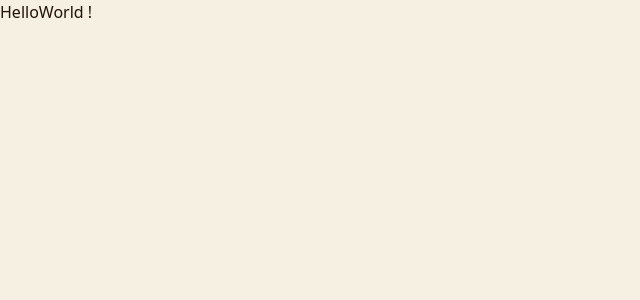
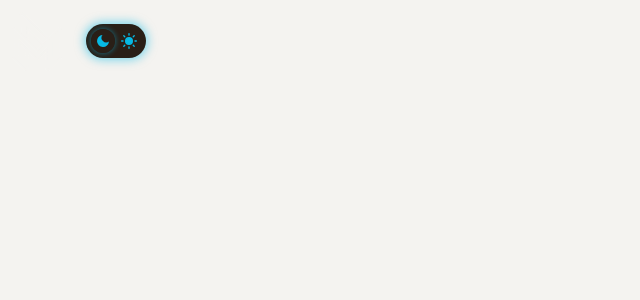
Before and after one commit to flojing/portfolio, a React (Vite) app: page / in a window 1280 px wide. Shown: the top 300 px of the page, without its empty margins (0-640 px from the left). Built offline with nearby package versions, Linux system fonts and the light colour scheme.

Commit message:
create toggle component

```diff
--- a/package.json
+++ b/package.json
@@ -4,7 +4,7 @@
   "version": "0.0.0",
   "type": "module",
   "scripts": {
-    "dev": "vite",
+    "dev": "vite --host",
     "build": "tsc -b && vite build",
     "check": "biome check src",
     "check:fix": "biome check --write src",
--- /dev/null
+++ b/src/components/CustomToggle.tsx
@@ -0,0 +1,86 @@
+import { useState } from "react";
+import "../styles/CustomToggle.css";
+
+// Icônes SVG inline
+const SunIcon = () => (
+  <svg
+    xmlns="http://www.w3.org/2000/svg"
+    width="16"
+    height="16"
+    viewBox="0 0 24 24"
+    fill="#07BAE5"
+    stroke="#07BAE5"
+    strokeWidth="2"
+    strokeLinecap="round"
+    strokeLinejoin="round"
+    aria-hidden="true"
+    role="img"
+  >
+    <circle cx="12" cy="12" r="5" />
+    <line x1="12" y1="1" x2="12" y2="3" />
+    <line x1="12" y1="21" x2="12" y2="23" />
+    <line x1="4.22" y1="4.22" x2="5.64" y2="5.64" />
+    <line x1="18.36" y1="18.36" x2="19.78" y2="19.78" />
+    <line x1="1" y1="12" x2="3" y2="12" />
+    <line x1="21" y1="12" x2="23" y2="12" />
+    <line x1="4.22" y1="19.78" x2="5.64" y2="18.36" />
+    <line x1="18.36" y1="5.64" x2="19.78" y2="4.22" />
+  </svg>
+);
+
+const MoonIcon = () => (
+  <svg
+    xmlns="http://www.w3.org/2000/svg"
+    width="16"
+    height="16"
+    viewBox="0 0 24 24"
+    fill="#07BAE5"
+    stroke="none"
+    strokeWidth="2"
+    strokeLinecap="round"
+    strokeLinejoin="round"
+    aria-hidden="true"
+    role="img"
+  >
+    <path d="M21 12.79A9 9 0 1 1 11.21 3 7 7 0 0 0 21 12.79z" />
+  </svg>
+);
+
+interface CustomToggleProps {
+  onChange?: (checked: boolean) => void;
+  initialState?: boolean;
+}
+
+export default function CustomToggle({
+  onChange = () => {},
+  initialState = false,
+}: CustomToggleProps) {
+  const [isChecked, setIsChecked] = useState(initialState);
+
+  const handleToggle = () => {
+    const newState = !isChecked;
+    setIsChecked(newState);
+    onChange(newState);
+  };
+
+  return (
+    <div
+      className={`custom-toggle ${isChecked ? "checked" : ""}`}
+      onClick={handleToggle}
+      onKeyDown={handleToggle}
+      role="switch"
+      aria-checked={isChecked}
+      tabIndex={0}
+    >
+      <div className="toggle-track">
+        <div className="moon-icon">
+          <MoonIcon />
+        </div>
+        <div className="toggle-handle"> </div>
+        <div className="sun-icon">
+          <SunIcon />
+        </div>
+      </div>
+    </div>
+  );
+}
--- a/src/components/NavBar.tsx
+++ b/src/components/NavBar.tsx
@@ -1,3 +1,14 @@
+import "../styles/NavBar.css";
+import FloLogo from "../assets/logosvg.svg";
+import CustomToggle from "./CustomToggle";
+
 export default function NavBar() {
-  return <div>HelloWorld !</div>;
+  return (
+    <div className="navbar-container">
+      <div className="navbar-left-container">
+        <img className="navbar-logo" src={FloLogo} alt="Logo" />
+        <CustomToggle onChange={(checked) => console.log(checked)} />
+      </div>
+    </div>
+  );
 }
--- a/src/index.css
+++ b/src/index.css
@@ -4,17 +4,16 @@
   font-weight: 400;
 
   /* Définition des couleurs */
-  --color-chocolate: #221109;
-  --color-cream: #f5f0e1;
-  --color-blue: #4a6d8c;
+  --color-chocolate: #291F17;
+  --color-cream: #F4F3F0;
+  --color-blue: #07BAE5;
   --color-dark-blue: #2c4053;
 
   /* Thème sombre par défaut */
-  color-scheme: light dark;
+  color-scheme: dark;
   color: var(--color-cream);
   background-color: var(--color-chocolate);
   --accent-color: var(--color-blue);
-  --secondary-text: #d1c7b7; /* Variante plus claire de crème */
 
   font-synthesis: none;
   text-rendering: optimizeLegibility;
@@ -36,7 +35,6 @@ a {
   :root {
     color: var(--color-chocolate);
     background-color: var(--color-cream);
-    --accent-color: var(--color-dark-blue);
-    --secondary-text: #5d4b3a; /* Variante plus claire de marron */
+    --accent-color: var(--color-blue);
   }
 }
--- /dev/null
+++ b/src/styles/CustomToggle.css
@@ -0,0 +1,76 @@
+/* Conteneur principal du toggle */
+.custom-toggle {
+    position: relative;
+    display: inline-block;
+    cursor: pointer;
+    width: 60px;
+    height: 34px;
+    user-select: none;
+    -webkit-tap-highlight-color: transparent;
+}
+
+/* Piste du toggle */
+.toggle-track {
+    position: relative;
+    width: 100%;
+    height: 100%;
+    background-color: #291F17;
+    border-radius: 34px;
+    transition: background-color 0.3s;
+    padding: 3px;
+    box-sizing: border-box;
+    box-shadow: 0 0 10px 2px rgba(7, 186, 229, 0.5);
+}
+
+/* Bouton mobile (handle) */
+.toggle-handle {
+    position: absolute;
+    height: 24px;
+    width: 24px;
+    left: 5px;
+    top: 5px;
+    background-color: rgba(41, 31, 23, 0.9);
+    border-radius: 50%;
+    transition: transform 0.3s ease, box-shadow 0.3s ease;
+    box-shadow: 0 0 5px 1px rgba(7, 186, 229, 0.4);
+    z-index: 2; /* Sous les icônes */
+}
+
+/* Bouton déplacé à droite quand activé */
+.custom-toggle.checked .toggle-handle {
+    transform: translateX(26px);
+    background-color: #F4F3F0;
+    box-shadow: 0 0 8px 2px rgba(7, 186, 229, 0.6);
+}
+
+/* Icône de la lune (centrée dans le handle gauche) */
+.moon-icon {
+    position: absolute;
+    top: 17px; /* Centre vertical */
+    left: 17px; /* Centre du handle gauche (5px + 24px/2) */
+    transform: translate(-50%, -50%); /* Centre l'icône */
+    display: flex;
+    align-items: center;
+    justify-content: center;
+    width: 16px;
+    height: 16px;
+    color: #07BAE5;
+    z-index: 3;
+    pointer-events: none;
+}
+
+/* Icône du soleil (centrée dans le handle droit) */
+.sun-icon {
+    position: absolute;
+    top: 17px; /* Centre vertical */
+    left: 43px; /* Centre du handle droit (5px + 26px + 24px/2) */
+    transform: translate(-50%, -50%); /* Centre l'icône */
+    display: flex;
+    align-items: center;
+    justify-content: center;
+    width: 16px;
+    height: 16px;
+    color: #07BAE5;
+    z-index: 3;
+    pointer-events: none;
+}
--- /dev/null
+++ b/src/styles/NavBar.css
@@ -0,0 +1,16 @@
+.navbar-container {
+    display: flex;
+    padding: 12px;
+}
+
+.navbar-logo {
+    width: 50px;
+    height: auto;
+}
+
+.navbar-left-container {
+    display: flex;
+    align-items: center;
+    justify-content: space-between;
+    gap: 24px;
+}
```
Also changed, not shown: src/assets/logosvg.svg (added), 1 other file (tests, documents, lock files or other folders).
